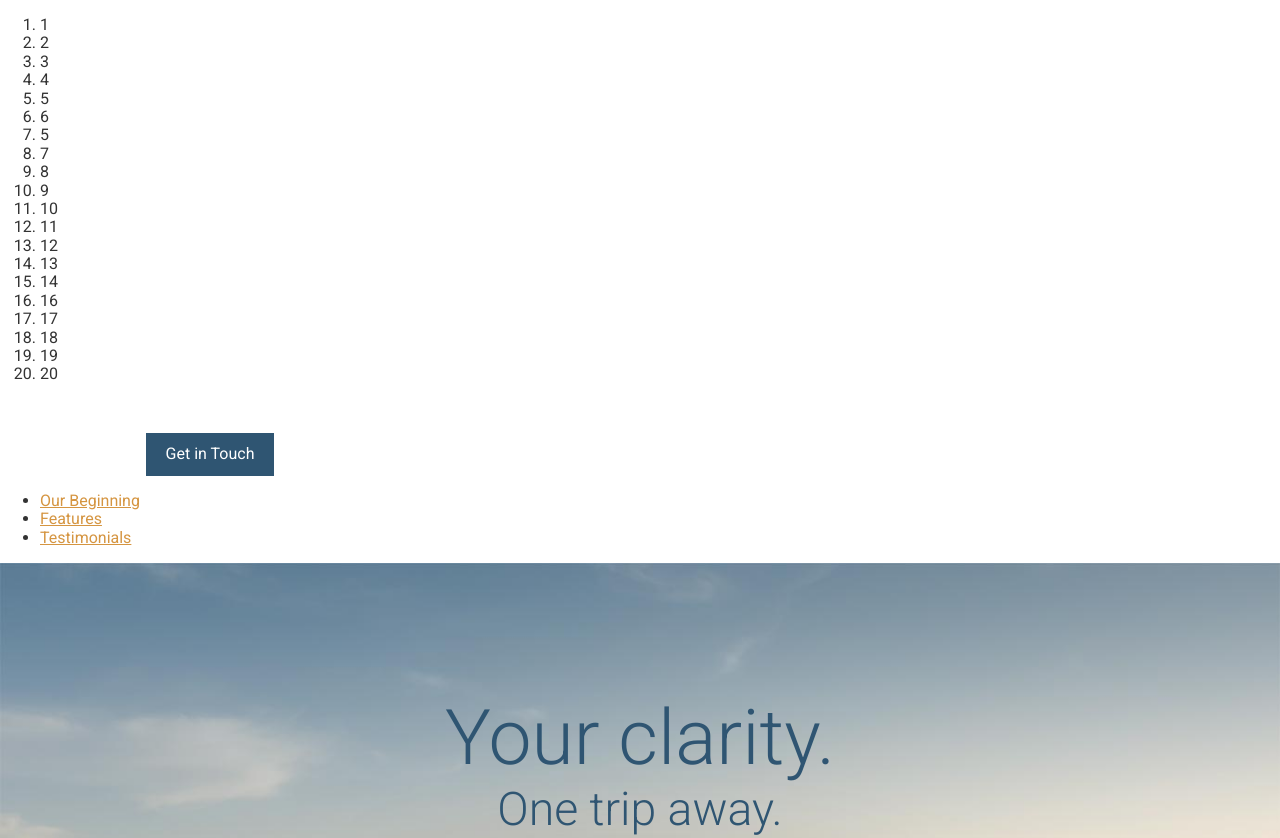
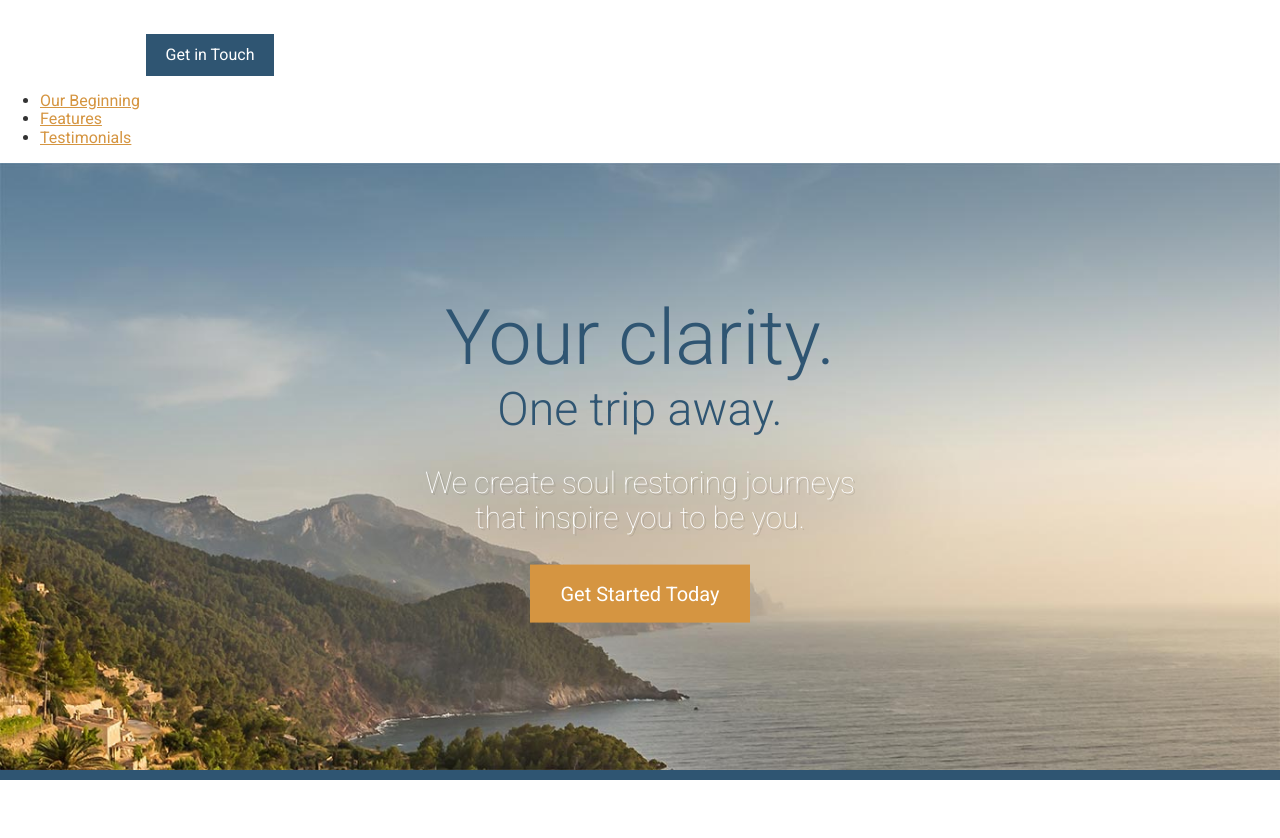
Before and after one commit to kingluddite/travel-site, a website: page app/index.html in a window 1280 px wide. Shown: the top 838 px of the page. Drawn offline with Linux system fonts and the light colour scheme.

Commit message:
remove test list

```diff
--- a/app/index.html
+++ b/app/index.html
@@ -9,28 +9,6 @@
   <link rel="stylesheet" href="temp/styles/styles.css"/>
 </head>
 <body>
-  <ol>
-    <li>1</li>
-    <li>2</li>
-    <li>3</li>
-    <li>4</li>
-    <li>5</li>
-    <li>6</li>
-    <li>5</li>
-    <li>7</li>
-    <li>8</li>
-    <li>9</li>
-    <li>10</li>
-    <li>11</li>
-    <li>12</li>
-    <li>13</li>
-    <li>14</li>
-    <li>16</li>
-    <li>17</li>
-    <li>18</li>
-    <li>19</li>
-    <li>20</li>
-  </ol>
   <header>
     <img src="assets/images/icons/clear-view-escapes.svg">
     <a href="#" class="btn">Get in Touch</a>
```
